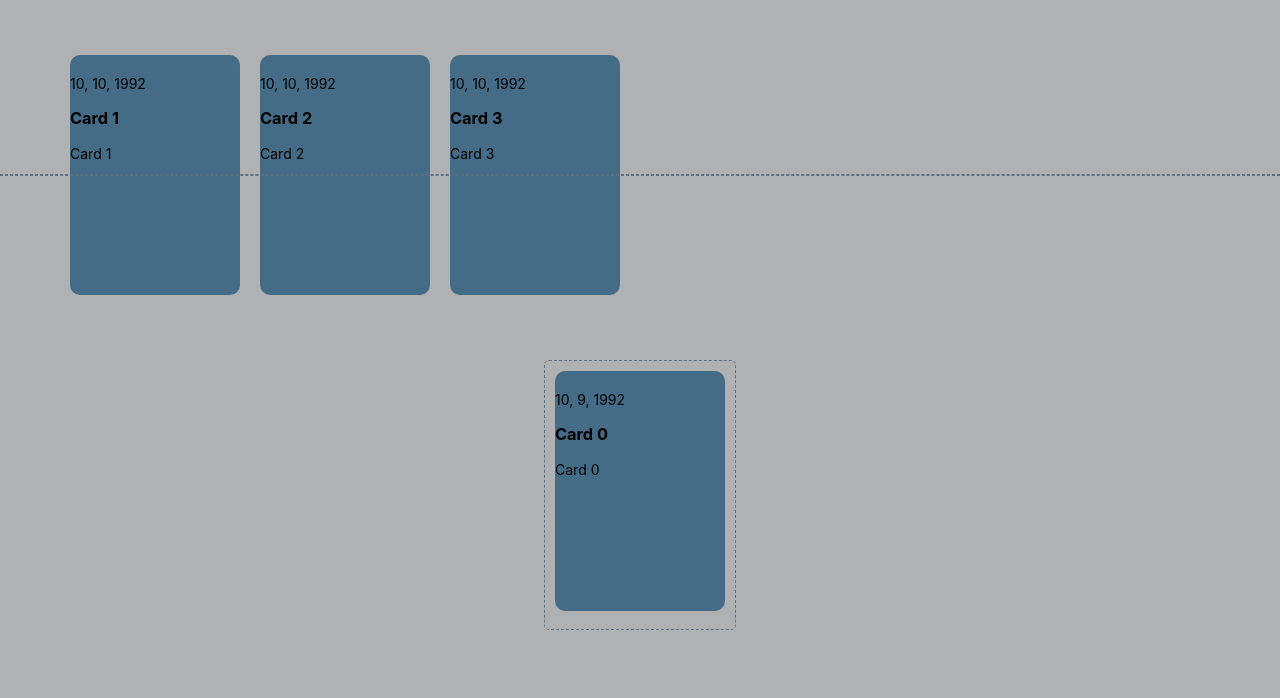
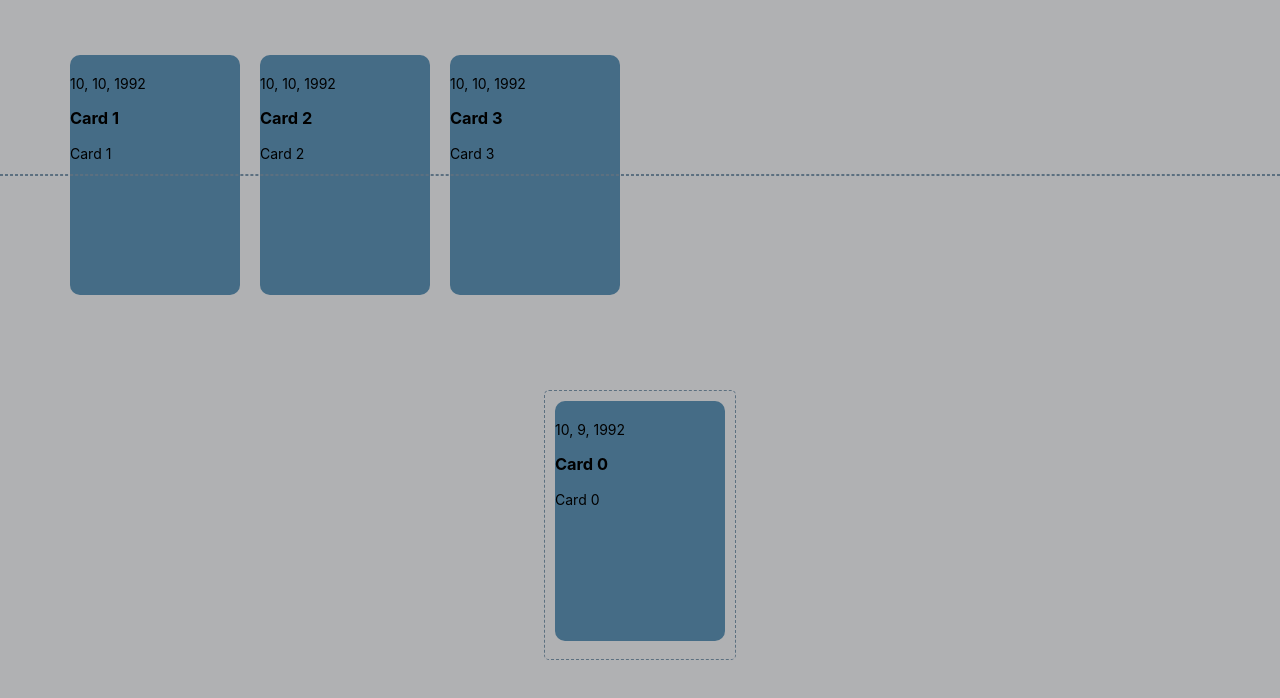
Before and after one commit to lsimonar/timeline, a React (Create React App) app: page / in a window 1280 px wide. Shown: the top 698 px of the page. Built offline with nearby package versions, Linux system fonts and the light colour scheme.

Commit message:
Changed name to board

```diff
--- a/src/App.tsx
+++ b/src/App.tsx
@@ -1,10 +1,10 @@
-import Timeline from './components/DraggableList/DraggableList';
+import Board from './components/Board/Board';
 import './App.scss';
 
   function App() {
     return (
       <div className="board-ctn">
-        <Timeline />
+        <Board />
       </div>
     )
 }
```
Also changed, not shown: src/components/Board/Board.tsx (renamed from src/components/DraggableList/DraggableList.tsx, +6 -7 lines), src/components/Board/Board.scss (renamed from src/components/DraggableList/DraggableList.scss).
